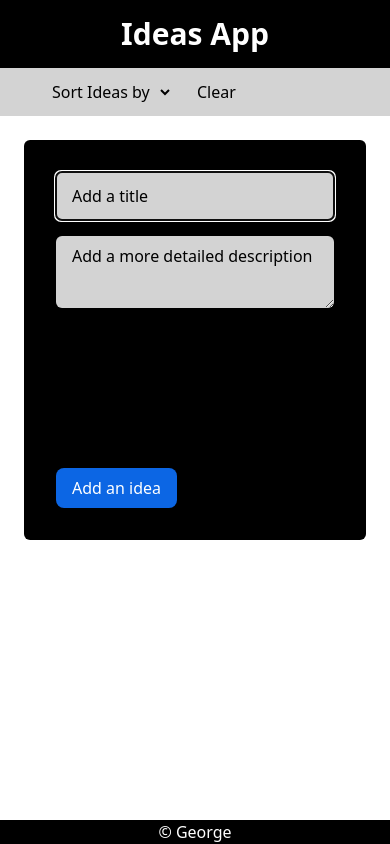
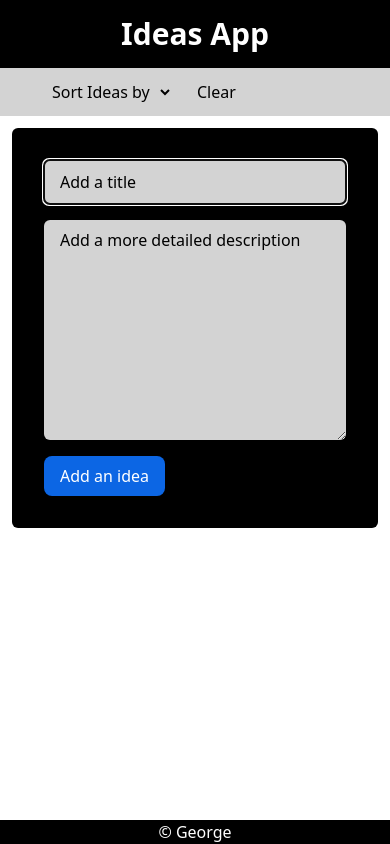
Before and after one commit to GeorgeSomerville1992/scrum-board-duplicate-1992, a React (Vite) app: page / in a window 390 px wide. Built offline with nearby package versions, Linux system fonts and the light colour scheme.

Commit message:
styling and playing around with size

```diff
--- a/src/components/Home/Home.tsx
+++ b/src/components/Home/Home.tsx
@@ -104,7 +104,7 @@ export const Home = () => {
         </button>
       </div>
       {notification && <Notification notification={notification} />}
-      <section className="md:p-12 p-6 grid grid-cols-1 md:grid-cols-2 gap-4">
+      <section className="md:p-12 p-3 sm:p-6 grid grid-cols-1 md:grid-cols-2 gap-4">
         <div>{memoizedIdea}</div>
         <ul>
           {ideas.map((idea: IdeaType) => {
--- a/src/components/Idea/Idea.tsx
+++ b/src/components/Idea/Idea.tsx
@@ -105,7 +105,7 @@ export const Idea = ({ handleCreate, handleEdit, idea, handleDelete, autoFocus }
       <textarea
         value={formik.values.description}
         onChange={handleDescriptionChange}
-        className="pl-4 pt-2 h-18 align-middle rounded-md bg-light-grey placeholder-black text-black overflow-visible"
+        className="pl-4 pt-2 h-60 sm:h-30 lg:h-18 align-middle rounded-md bg-light-grey placeholder-black text-black overflow-visible"
         placeholder="Add a more detailed description"
         name="description"
         aria-label="description"
```
